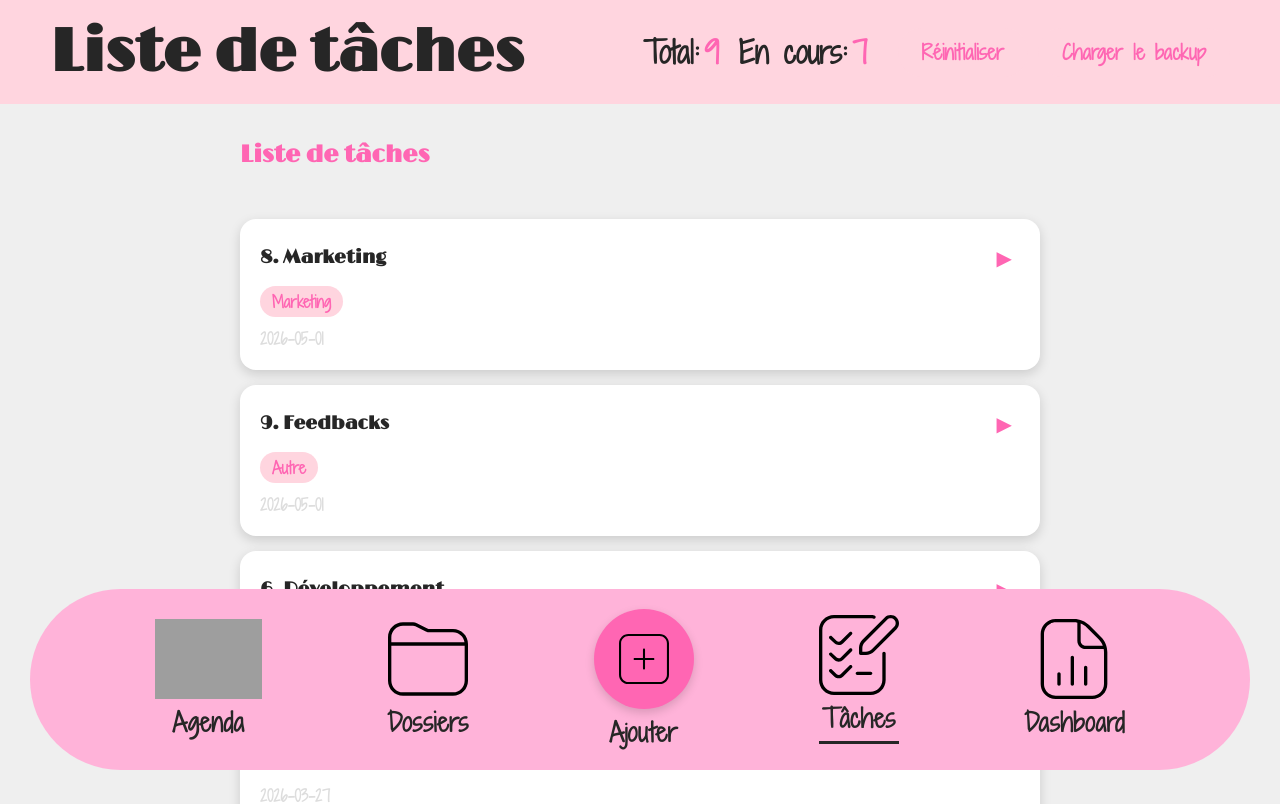
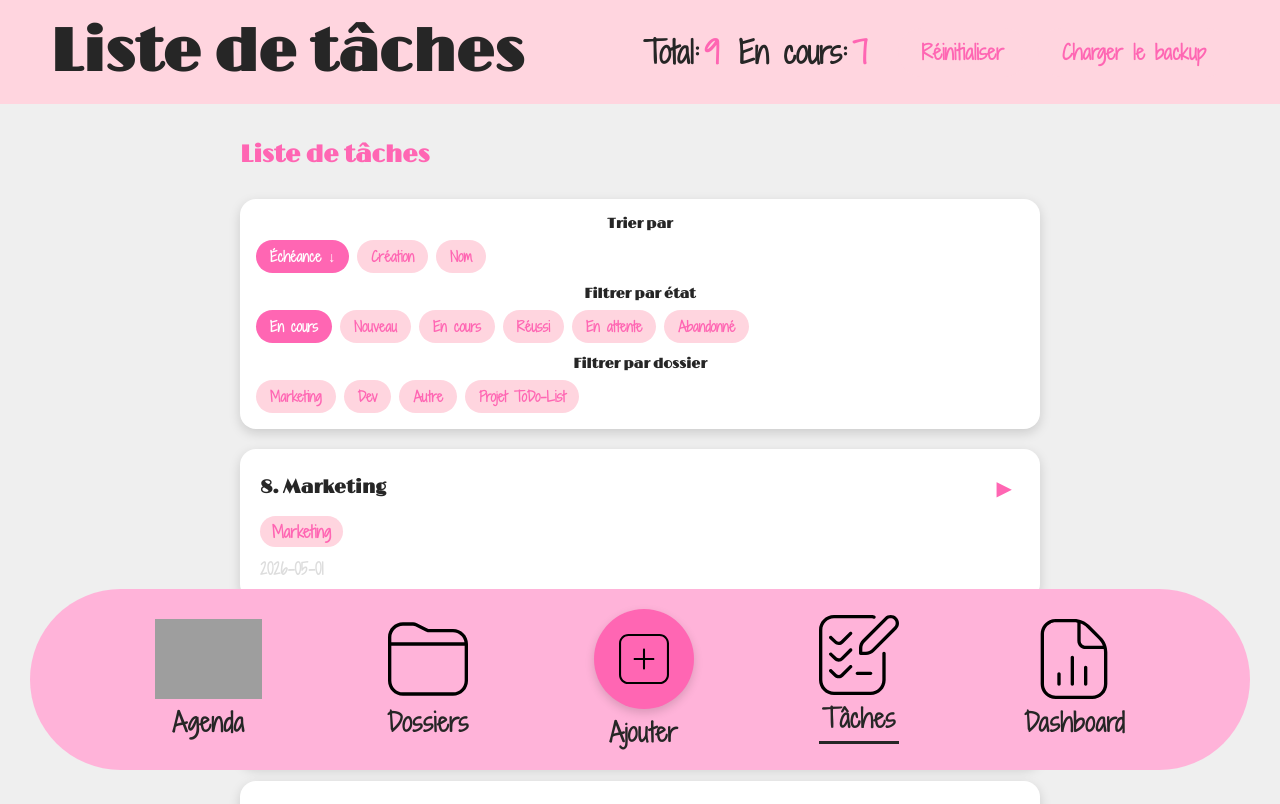
Before and after one commit to claire-arsena/ToDo-List, a React (Create React App) app in the folder ma-liste/: page / in a window 1280 px wide. Shown: the top 804 px of the page. Built offline with nearby package versions, Linux system fonts and the light colour scheme; grey boxes are pictures that could not be loaded.

Commit message:
feat : implémentation du tri dans la vue de taches

```diff
--- a/ma-liste/src/views/Tasks/Tasks.css
+++ b/ma-liste/src/views/Tasks/Tasks.css
@@ -16,6 +16,47 @@
   justify-content: space-between;
   align-items: center;
   margin-bottom: 20px;
+}
+
+.filter-bar {
+  background-color: var(--color-white);
+  padding: 16px;
+  border-radius: 16px;
+  box-shadow: 0 4px 12px var(--color-shadow);
+  margin-bottom: 20px;
+  display: flex;
+  flex-direction: column;
+  gap: 12px;
+}
+
+.filter-group h3 {
+  margin: 0 0 8px 0;
+  font-size: 14px;
+  color: var(--color-gray-dark);
+}
+
+.filter-options {
+  display: flex;
+  flex-wrap: wrap;
+  gap: 8px;
+  padding: 0;
+  margin: 0;
+  list-style: none;
+}
+
+.filter-chip {
+  background-color: var(--color-pink-light);
+  color: var(--color-pink-dark);
+  border: none;
+  padding: 6px 14px;
+  border-radius: 20px;
+  font-weight: bold;
+  font-size: 14px;
+}
+
+.filter-chip-active {
+  background-color: var(--color-pink-dark);
+  color: var(--color-white);
 }
 
 .tasks-list {
--- a/ma-liste/src/views/Tasks/Tasks.js
+++ b/ma-liste/src/views/Tasks/Tasks.js
@@ -1,47 +1,172 @@
-import { useContext, useState } from 'react';
+import { useContext, useState, useMemo } from 'react';
 import { TodoContext } from '../../ctx/TodoContext';
+import { ETATS, ETAT_TERMINE } from '../../config/constants';
 import TasksItem from './TasksItem';
 import './Tasks.css';
 
 function Tasks() {
-  const { getActiveSortedTasks, folders, relations } = useContext(TodoContext);
-  const [folderFilter, setFolderFilter] = useState(null);
-  const activeTasks = getActiveSortedTasks();
+  const { tasks, folders, relations } = useContext(TodoContext);
+  const [sortBy, setSortBy] = useState('dueDate');
+  const [sortOrder, setSortOrder] = useState('desc');
+  const [folderFilters, setFolderFilters] = useState([]);
+  const [statusFilters, setStatusFilters] = useState([]);
+  const [activeOnly, setActiveOnly] = useState(true);
 
-  const filteredTasks = folderFilter
-    ? activeTasks.filter(task =>
-        relations.some(r => r.taskId === task.id && r.folderId === folderFilter)
-      )
-    : activeTasks;
+  const toggleFolderFilter = (folderId) => {
+    setFolderFilters(prev =>
+      prev.includes(folderId)
+        ? prev.filter(id => id !== folderId)
+        : [...prev, folderId]
+    );
+  };
 
-  const activeFolder = folderFilter
-    ? folders.find(f => f.id === folderFilter)
-    : null;
+  const toggleStatusFilter = (status) => {
+    setStatusFilters(prev =>
+      prev.includes(status)
+        ? prev.filter(s => s !== status)
+        : [...prev, status]
+    );
+  };
+
+  const handleSort = (field) => {
+    if (sortBy === field) {
+      setSortOrder(prev => prev === 'asc' ? 'desc' : 'asc');
+    } else {
+      setSortBy(field);
+      setSortOrder('desc');
+    }
+  };
+
+  const filteredAndSortedTasks = useMemo(() => {
+    let result = [...tasks];
+
+    if (activeOnly) {
+      result = result.filter(t => !ETAT_TERMINE.includes(t.status));
+    }
+
+    if (folderFilters.length > 0) {
+      result = result.filter(t =>
+        folderFilters.some(fId =>
+          relations.some(r => r.taskId === t.id && r.folderId === fId)
+        )
+      );
+    }
+
+    if (statusFilters.length > 0) {
+      result = result.filter(t => statusFilters.includes(t.status));
+    }
+
+    result.sort((a, b) => {
+      let valA, valB;
+      if (sortBy === 'title') {
+        valA = a.title.toLowerCase();
+        valB = b.title.toLowerCase();
+        return sortOrder === 'asc'
+          ? valA.localeCompare(valB)
+          : valB.localeCompare(valA);
+      }
+      valA = a[sortBy] || '';
+      valB = b[sortBy] || '';
+      if (!valA && !valB) return 0;
+      if (!valA) return 1;
+      if (!valB) return -1;
+      return sortOrder === 'asc'
+        ? new Date(valA) - new Date(valB)
+        : new Date(valB) - new Date(valA);
+    });
+
+    return result;
+  }, [tasks, sortBy, sortOrder, folderFilters, statusFilters, activeOnly, relations]);
 
   return (
     <section className="tasks">
-      <header className="tasks-header">
-        <h1>Liste de tâches</h1>
-        {activeFolder && (
-          <button
-            className="btn btn-secondary btn-small"
-            onClick={() => setFolderFilter(null)}
-          >
-            ✕ {activeFolder.title}
-          </button>
+      <h1>Liste de tâches</h1>
+
+      <nav className="filter-bar">
+        <section className="filter-group">
+          <h3>Trier par</h3>
+          <menu className="filter-options">
+            <li>
+              <button
+                className={`filter-chip ${sortBy === 'dueDate' ? 'filter-chip-active' : ''}`}
+                onClick={() => handleSort('dueDate')}
+              >
+                Échéance {sortBy === 'dueDate' && (sortOrder === 'asc' ? '↑' : '↓')}
+              </button>
+            </li>
+            <li>
+              <button
+                className={`filter-chip ${sortBy === 'creationDate' ? 'filter-chip-active' : ''}`}
+                onClick={() => handleSort('creationDate')}
+              >
+                Création {sortBy === 'creationDate' && (sortOrder === 'asc' ? '↑' : '↓')}
+              </button>
+            </li>
+            <li>
+              <button
+                className={`filter-chip ${sortBy === 'title' ? 'filter-chip-active' : ''}`}
+                onClick={() => handleSort('title')}
+              >
+                Nom {sortBy === 'title' && (sortOrder === 'asc' ? '↑' : '↓')}
+              </button>
+            </li>
+          </menu>
+        </section>
+
+        <section className="filter-group">
+          <h3>Filtrer par état</h3>
+          <menu className="filter-options">
+            <li>
+              <button
+                className={`filter-chip ${activeOnly ? 'filter-chip-active' : ''}`}
+                onClick={() => setActiveOnly(!activeOnly)}
+              >
+                En cours
+              </button>
+            </li>
+            {Object.values(ETATS).map(status => (
+              <li key={status}>
+                <button
+                  className={`filter-chip ${statusFilters.includes(status) ? 'filter-chip-active' : ''}`}
+                  onClick={() => toggleStatusFilter(status)}
+                >
+                  {status}
+                </button>
+              </li>
+            ))}
+          </menu>
+        </section>
+
+        {folders.length > 0 && (
+          <section className="filter-group">
+            <h3>Filtrer par dossier</h3>
+            <menu className="filter-options">
+              {folders.map(folder => (
+                <li key={folder.id}>
+                  <button
+                    className={`filter-chip ${folderFilters.includes(folder.id) ? 'filter-chip-active' : ''}`}
+                    onClick={() => toggleFolderFilter(folder.id)}
+                  >
+                    {folder.title}
+                  </button>
+                </li>
+              ))}
+            </menu>
+          </section>
         )}
-      </header>
+      </nav>
+
       <menu className="tasks-list">
-        {filteredTasks.length > 0 ? (
-          filteredTasks.map((task) => (
+        {filteredAndSortedTasks.length > 0 ? (
+          filteredAndSortedTasks.map((task) => (
             <TasksItem
               key={task.id}
               task={task}
-              onFilterByFolder={(folderId) => setFolderFilter(folderId)}
+              onFilterByFolder={(folderId) => toggleFolderFilter(folderId)}
             />
           ))
         ) : (
-          <p>Aucune tâche active</p>
+          <p>Aucune tâche trouvée</p>
         )}
       </menu>
     </section>
```
Also changed, not shown: ma-liste/public/logo192.png (deleted), ma-liste/public/logo512.png (deleted).
